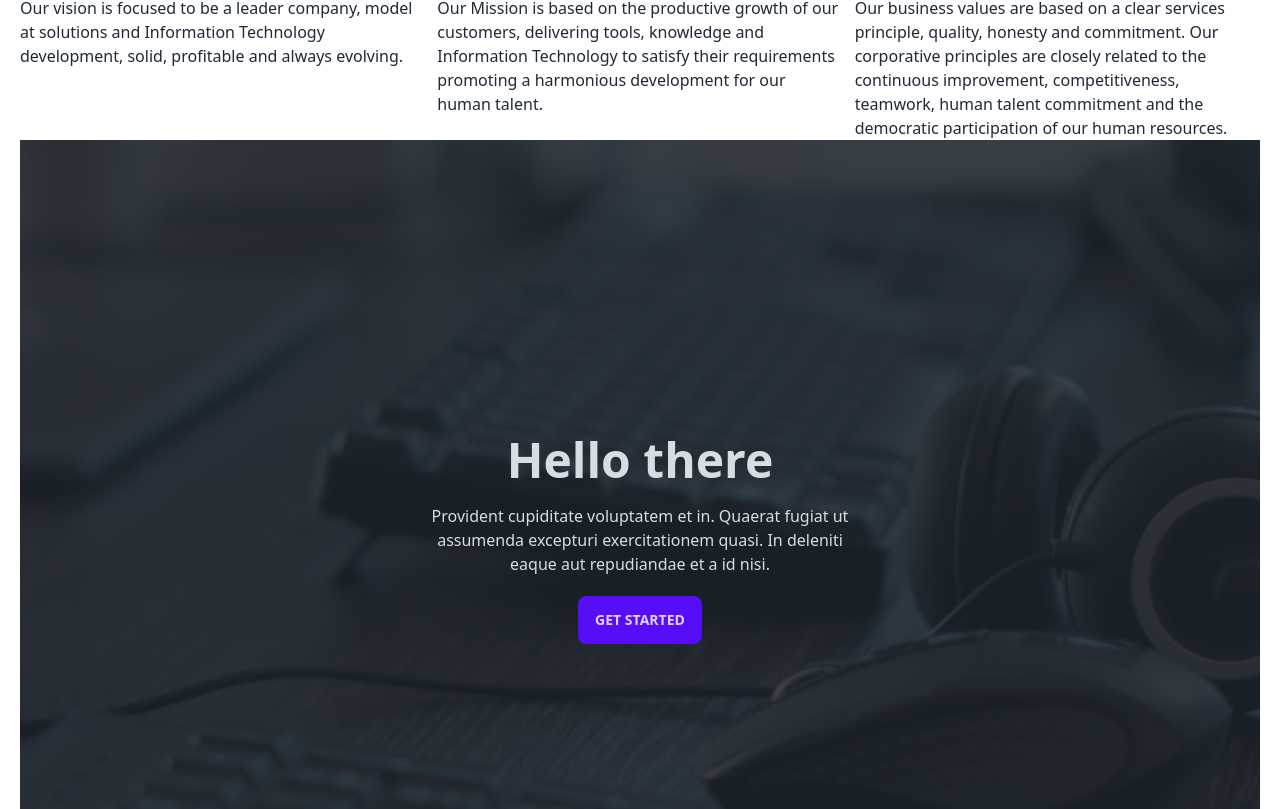
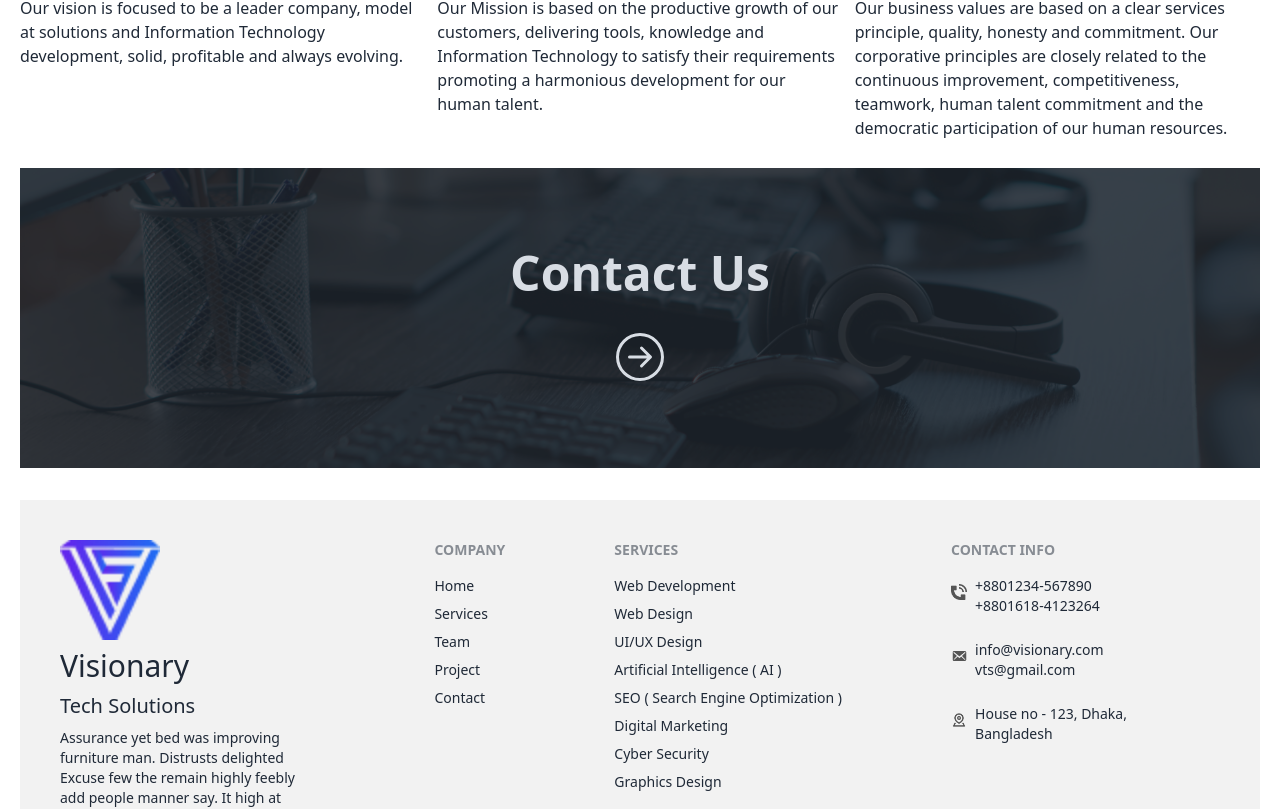
Before and after one commit to MahmudulMahi/-company-website, a React (Vite) app: page /about in a window 1280 px wide. Shown: the part 1271-2080 px from the top of the page. Built offline with nearby package versions, Linux system fonts and the light colour scheme.

Commit message:
create about banner  section

```diff
--- a/src/components/Layouts/contactus/Contactus.jsx
+++ b/src/components/Layouts/contactus/Contactus.jsx
@@ -1,15 +1,15 @@
-import contactimg from '../../../../public/asset/Rectangle 452.png'
+
 import { BsArrowRightCircle } from "react-icons/bs";
 
 const Contactus = () => {
   return (
-    <div className="hero min-h-screen" style={{ backgroundImage: "url('/asset/Rectangle 452.png')" }}>
+    <div className="hero  h-[300px] mt-7" style={{ backgroundImage: "url('/asset/Rectangle 452.png')" }}>
       <div className="hero-overlay bg-opacity-60"></div>
       <div className="hero-content text-center text-neutral-content">
         <div className="max-w-md">
-          <h1 className="mb-5 text-5xl font-bold">Hello there</h1>
-          <p className="mb-5">Provident cupiditate voluptatem et in. Quaerat fugiat ut assumenda excepturi exercitationem quasi. In deleniti eaque aut repudiandae et a id nisi.</p>
-          <button className="btn btn-primary">Get Started</button>
+          <h1 className="mb-5 text-5xl font-bold">Contact Us</h1>
+
+          <button className="text-5xl mt-4"><BsArrowRightCircle></BsArrowRightCircle></button>
         </div>
       </div>
     </div>
```
